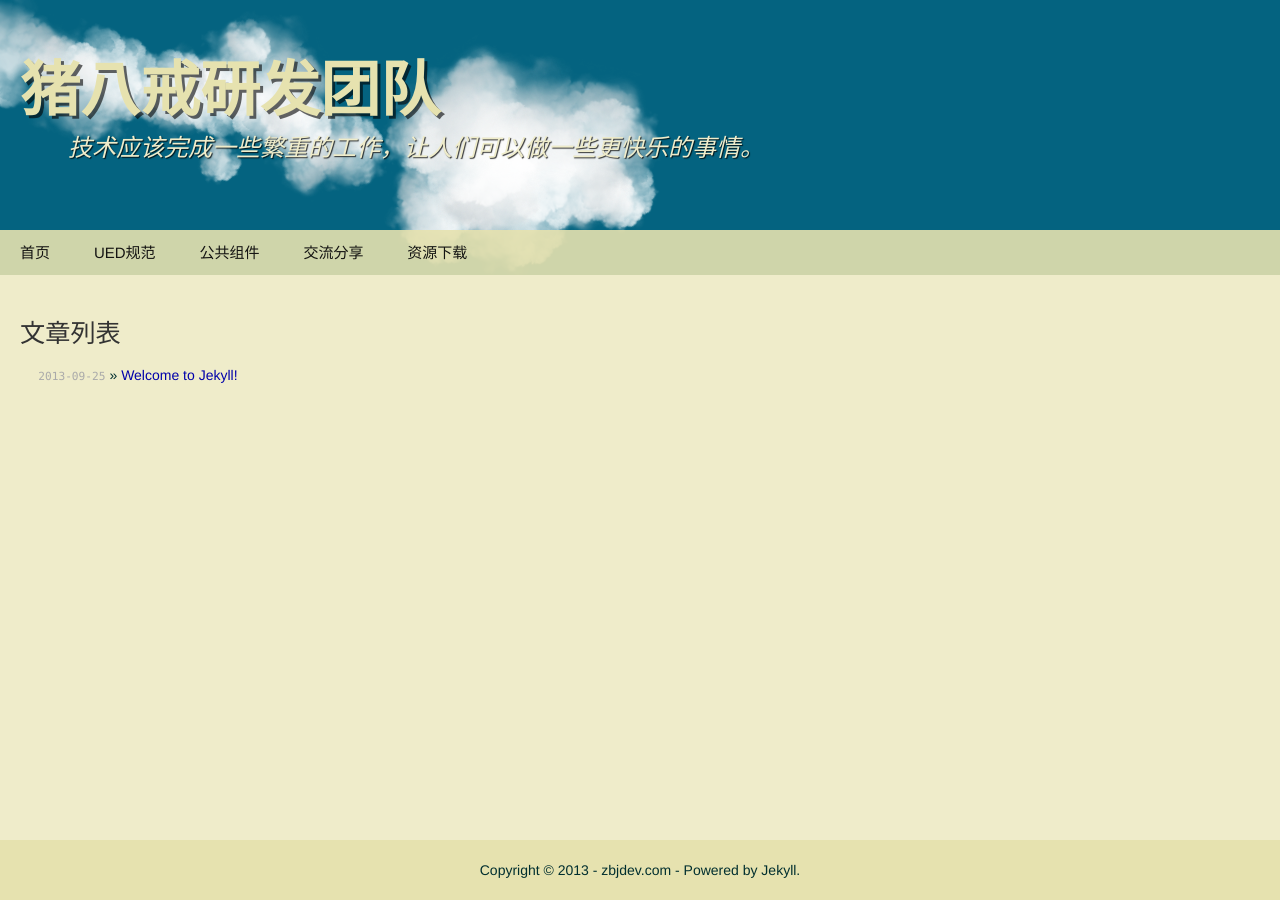
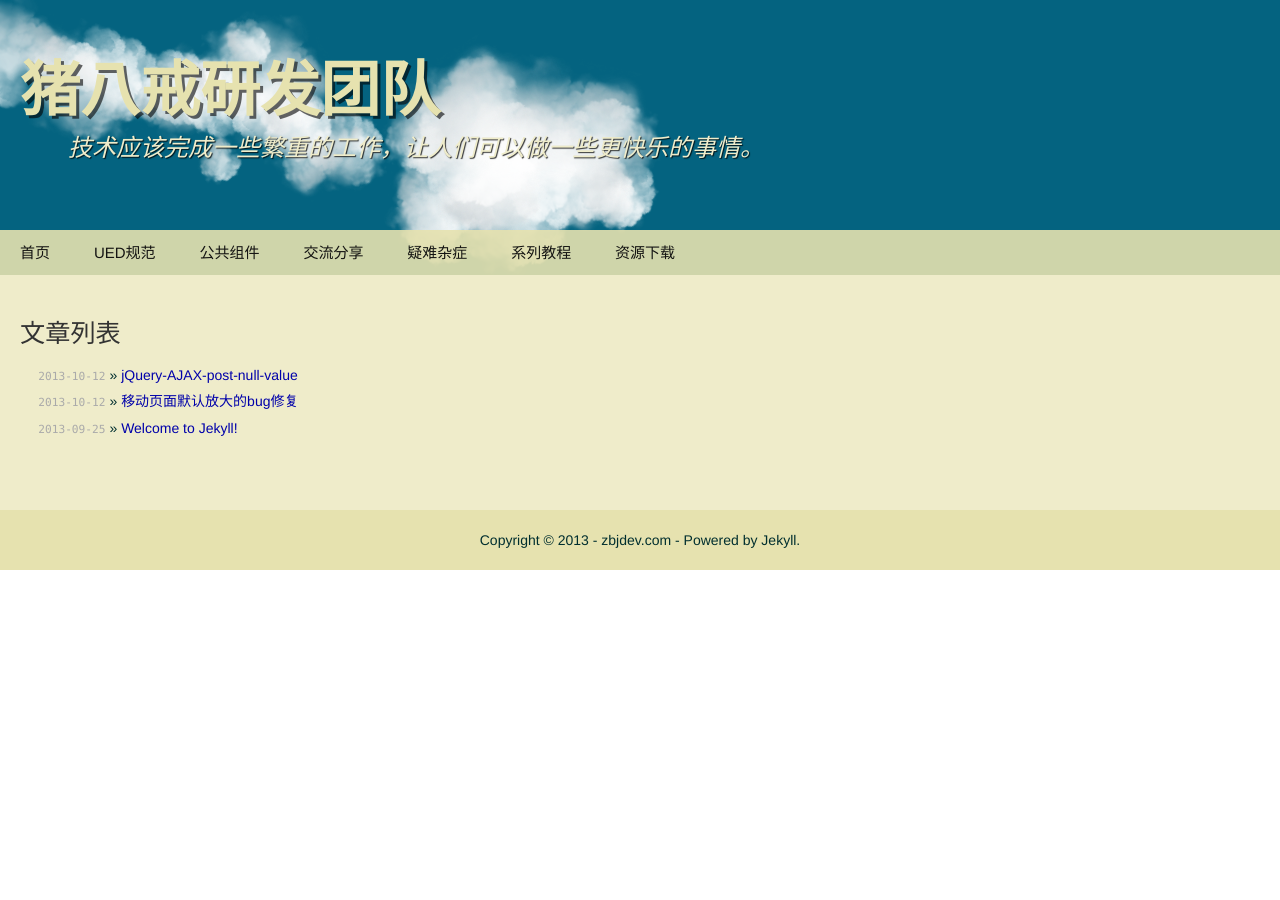
Before and after one commit to zbjdev/zbjdev.github.com, a Jekyll site: the page built from index.html, in a window 1280 px wide. Built offline with Jekyll 4.4.1, drawn with Linux system fonts in a browser that asks for light colours; Markdown is read by kramdown in place of the engine named in the settings; some of the changed lines change nothing that is shown.

Commit message:
added posts

````diff
--- a/_layouts/default.html
+++ b/_layouts/default.html
@@ -42,6 +42,12 @@
                 <a href="#">
                    交流分享
                 </a>
+                <a href="#">
+                   疑难杂症
+                </a>
+                <a href="#">
+                   系列教程
+                </a>
                 <a href="http://www.zhubajie.com/main/biaoshi">
                    资源下载
                 </a>
--- /dev/null
+++ b/_posts/2013-10-12-jquery-ajax-post-null-value.md
@@ -0,0 +1,16 @@
+---
+layout: post
+date: 2013-10-12 15:58:31 +0800
+title: jQuery-AJAX-post-null-value
+---
+
+<blockquote>
+<p>
+Date:2013-10-11
+<p>
+水  17:00:34
+<p>
+兄弟伙，问一哈也。
+<p>
+jquery 1.8.3 ajax的时候，如果我postdata里有字段是""或null，是不是会被自动转为空
+</blockquote>
--- /dev/null
+++ b/_posts/2013-10-12-viewport-scale-with-min-width.md
@@ -0,0 +1,76 @@
+---
+layout: post
+date: 2013-10-12 14:17:16 +0800
+title: 移动页面默认放大的bug修复
+---
+
+###背景
+今天早上接到无线部门求助：[移动注册页面](http://m.zhubajie.com/webApp/login-register.html)  在部分Android机型上默认会放大，需要用户手动缩小才能正常浏览，原作者时间精力有限，无暇顾及。
+
+![bug截图](/assets/images/2013-10/20131012_142442.png "bug截图")
+
+###排查
+
+检查HTML代码发现头部有以下meta：
+
+```css
+	<meta content="width=device-width,initial-scale=0.5,user-scalable=yes,densitydpi=device-dpi" name="viewport"/>
+```
+按理说都已经 `initial-scale=0.5` 了，默认应该缩小才对啊，怎么会反而放大了？这不科学啊！
+
+进一步检查CSS代码，发现一段关键代码：
+
+```css
+	.loginPage,.registerPage{
+	width: 100%;
+	min-width:640px;
+	background: #e8e8e8;
+	/*min-height:960px;	*/
+	font-family: "microsoft yahei";position: relative;
+	}
+```
+
+猜测是由于`min-width`影响了`initial-scale=0.5`的正常缩放，尝试注释掉`min-width`，页面比例当即恢复正常，但是页面中的部分区域文字换行，布局错乱
+
+![bug截图](/assets/images/2013-10/Snip20131012_17.png "bug截图")
+
+第三方登录按钮挤在了一起，甚至在部分机型下会换行
+
+![bug截图](/assets/images/2013-10/Snip20131012_18.png "bug截图")
+
+页面字体大小比例不协调
+
+这个时候怎么办呢？如果只是字体大小还好办，调整字体大小就行了，第三方登录的图标大小是固定的，怎么办呢，这个时候我们脑海里灵光闪现，想起了在IE时代经常使用的`zoom` 属性，虽然大家平时都只`zoom:1`用来触发haslayout以修复各种bug，但是这个属性其实是可以缩放元素大小的，而且据说webkit内核浏览器也已经支持这个属性了，当即决定尝试一下，结果很悲催，不起作用。
+
+好在我们是做的移动开发，而且这个页面是会内嵌到微信应用中去使用的，那么借助CSS3的解决办法就顺理成章啦：
+针对我们的小屏幕，我们直接使用CSS3的transform进行缩放：
+
+```css
+/* 480 以内的小屏幕*/
+@media screen and (max-width: 480px) {
+    .loginFormIpt{font-size: 22px}
+    .anyOther{font-size: 24px}
+    .condition {font-size: 16px}
+    .otherUser .cut span{font-size: 14px}
+    .webUser {text-align: center;}
+    .webUser span {
+      -moz-transform:scale(0.5);
+      -o-transform:scale(0.5);
+      -ms-transform:scale(0.5);
+      -webkit-transform:scale(0.5);
+      transform:scale(0.5);
+    }
+  }
+```
+
+![修复后截图](/assets/images/2013-10/Snip20131012_19.png "修复后截图")
+
+问题完满解决，提交无线部同事在各种机型上测试，过了一阵儿之后反馈说没问题了。
+
+但是真正放到开发环境中去测试的时候却始终有问题，经过反复尝试，将CSS的引用地址临时指向我的开发版本就没问题，确认是移动开发同事服务器端的同步或缓存的问题。
+
+===
+update:
+老谭提出可以使用background-size来解决这个问题，也是个不错的思路
+
+###总结
--- a/assets/css/main.css
+++ b/assets/css/main.css
@@ -14,7 +14,7 @@
           box-sizing: border-box;
 }
  html, body {
-    height: 100%;
+    min-height: 100%;
 }
 body {
     background-color: #EFECCA;
````
Also changed, not shown: assets/images/2013-10/20131012_142442.png (added), assets/images/2013-10/Snip20131012_17.png (added), assets/images/2013-10/Snip20131012_18.png (added), assets/images/2013-10/Snip20131012_19.png (added).
